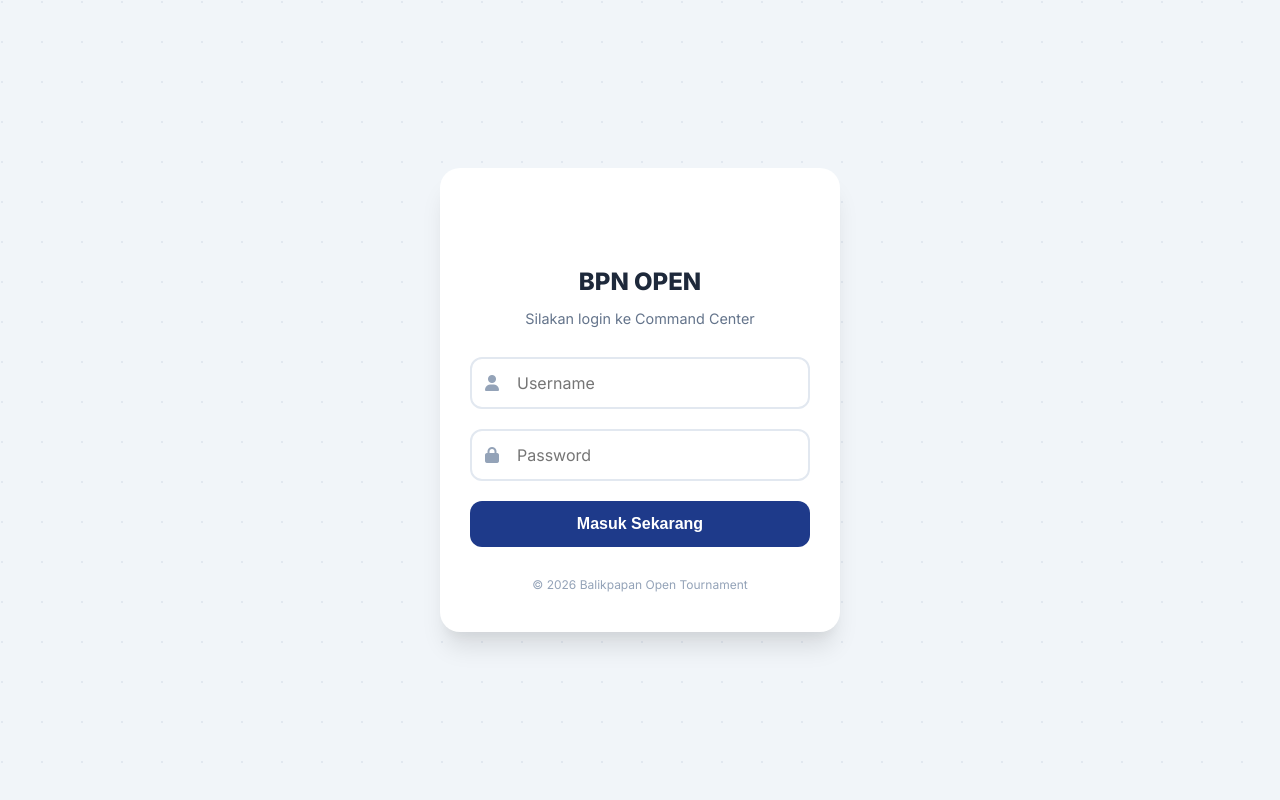
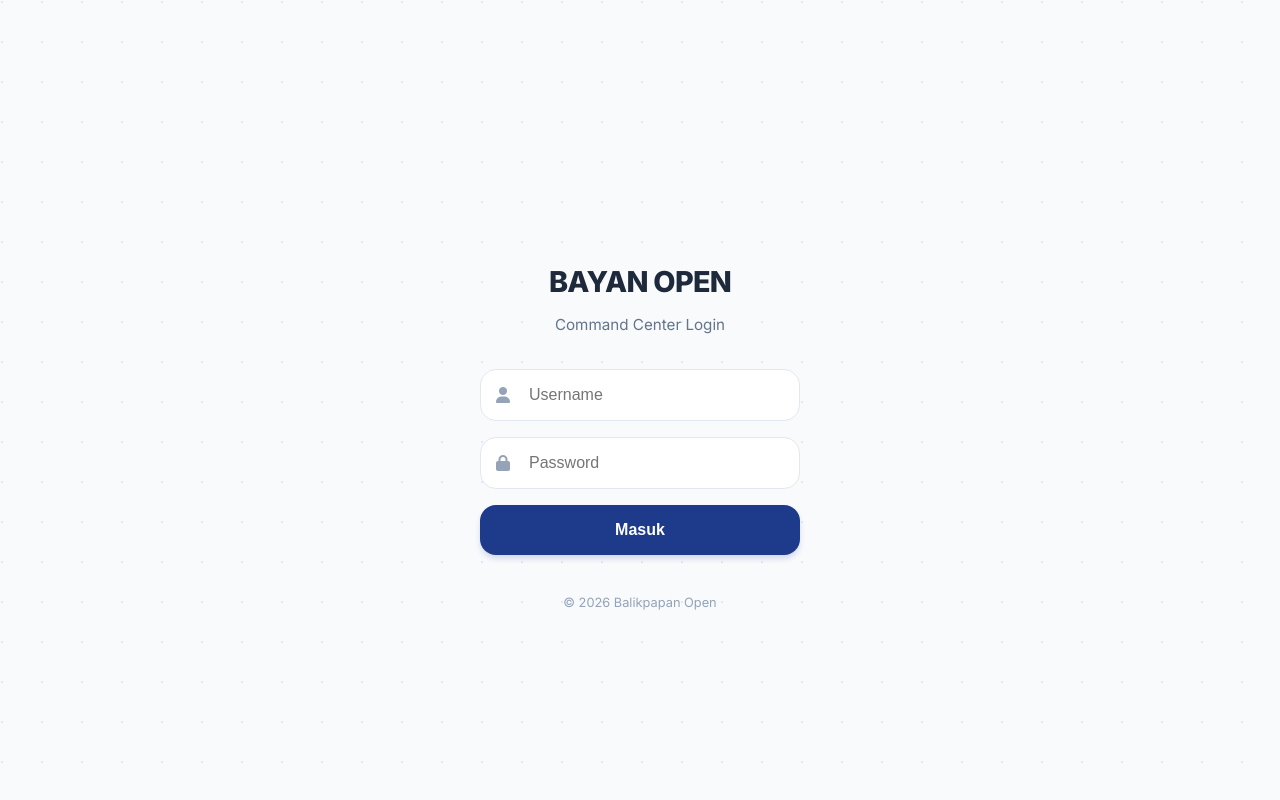
Before and after one commit to ICT-Bayan-Group/bagan-manager, a Flask app: page / in a window 1280 px wide. Run offline with Flask 3, Linux system fonts and the light colour scheme.

Commit message:
Perbaiki login

```diff
--- a/templates/login.html
+++ b/templates/login.html
@@ -11,7 +11,7 @@
         :root {
             --primary: #1e3a8a;
             --accent: #3b82f6;
-            --bg: #f1f5f9;
+            --bg: #f8fafc; /* Warna background lebih bersih */
             --text-main: #1e293b;
         }
 
@@ -20,8 +20,9 @@
         body {
             font-family: 'Inter', sans-serif;
             background: var(--bg);
+            /* Pola titik tetap dipertahankan agar tidak terlalu polos */
             background-image: radial-gradient(circle at 2px 2px, #e2e8f0 1px, transparent 0);
-            background-size: 40px 40px; /* Pola titik halus di background */
+            background-size: 40px 40px;
             margin: 0;
             display: flex;
             justify-content: center;
@@ -31,43 +32,45 @@
         }
 
         .login-card {
-            background: white;
+            background: transparent; /* KOTAK DIHAPUS */
             width: 100%;
-            max-width: 400px;
-            padding: 40px 30px;
-            border-radius: 20px;
-            box-shadow: 0 20px 25px -5px rgba(0, 0, 0, 0.1), 0 10px 10px -5px rgba(0, 0, 0, 0.04);
+            max-width: 360px; /* Sedikit lebih ramping */
+            padding: 20px;
+            box-shadow: none; /* BAYANGAN DIHAPUS */
             text-align: center;
         }
 
         .logo-area {
             color: var(--primary);
-            font-size: 2.5rem;
-            margin-bottom: 10px;
+            font-size: 3rem;
+            margin-bottom: 15px;
+            /* Memberikan sedikit efek glow pada logo karena tidak ada kotak */
+            text-shadow: 0 0 20px rgba(30, 58, 138, 0.1);
         }
 
         h2 {
             color: var(--text-main);
             font-weight: 800;
             margin: 0 0 8px 0;
-            font-size: 1.5rem;
+            font-size: 1.8rem;
+            letter-spacing: -0.025em;
         }
 
         p.subtitle {
             color: #64748b;
-            font-size: 0.9rem;
-            margin-bottom: 30px;
+            font-size: 0.95rem;
+            margin-bottom: 35px;
         }
 
         .input-group {
             position: relative;
-            margin-bottom: 20px;
+            margin-bottom: 16px;
             text-align: left;
         }
 
         .input-group i {
             position: absolute;
-            left: 15px;
+            left: 16px;
             top: 50%;
             transform: translateY(-50%);
             color: #94a3b8;
@@ -76,31 +79,28 @@
 
         input {
             width: 100%;
-            padding: 14px 15px 14px 45px;
-            border: 2px solid #e2e8f0;
-            border-radius: 12px;
+            padding: 16px 16px 16px 48px;
+            background: white; /* Input tetap putih agar kontras */
+            border: 1.5px solid #e2e8f0;
+            border-radius: 16px; /* Lebih bulat/rounded */
             font-size: 1rem;
-            font-family: inherit;
             transition: all 0.2s;
             outline: none;
         }
 
         input:focus {
             border-color: var(--accent);
-            box-shadow: 0 0 0 4px rgba(59, 130, 246, 0.1);
-        }
-
-        input:focus + i {
-            color: var(--accent);
+            background: white;
+            box-shadow: 0 10px 15px -3px rgba(59, 130, 246, 0.1);
         }
 
         button {
             width: 100%;
-            padding: 14px;
+            padding: 16px;
             background: var(--primary);
             color: white;
             border: none;
-            border-radius: 12px;
+            border-radius: 16px;
             font-size: 1rem;
             font-weight: 700;
             cursor: pointer;
@@ -108,51 +108,35 @@
             display: flex;
             justify-content: center;
             align-items: center;
-            gap: 10px;
-            margin-top: 10px;
+            gap: 12px;
+            margin-top: 12px;
+            box-shadow: 0 4px 6px -1px rgba(30, 58, 138, 0.2);
         }
 
         button:hover {
             background: #152a61;
-            transform: translateY(-1px);
-            box-shadow: 0 4px 12px rgba(30, 58, 138, 0.2);
-        }
-
-        button:active {
-            transform: translateY(0);
+            transform: translateY(-2px);
+            box-shadow: 0 10px 15px -3px rgba(30, 58, 138, 0.3);
         }
 
         #error-msg {
-            background: #fef2f2;
-            color: #dc2626;
-            padding: 10px;
-            border-radius: 8px;
+            background: #fee2e2;
+            color: #b91c1c;
+            padding: 12px;
+            border-radius: 12px;
             font-size: 0.85rem;
             font-weight: 600;
             margin-top: 20px;
-            display: none; /* Sembunyi jika tidak ada error */
-            border: 1px solid #fee2e2;
+            display: none;
+            border: 1px solid #fecaca;
         }
 
-        /* Footer Copyright */
         .footer {
-            margin-top: 30px;
-            font-size: 0.75rem;
+            margin-top: 40px;
+            font-size: 0.8rem;
             color: #94a3b8;
+            font-weight: 500;
         }
-
-        /* Animasi Loading pada Tombol */
-        .spinner {
-            width: 18px;
-            height: 18px;
-            border: 2px solid rgba(255,255,255,0.3);
-            border-top: 2px solid white;
-            border-radius: 50%;
-            animation: spin 0.8s linear infinite;
-            display: none;
-        }
-        @keyframes spin { 100% { transform: rotate(360deg); } }
-
     </style>
 </head>
 <body>
@@ -161,11 +145,11 @@
         <div class="logo-area">
             <i class="fas fa-shuttlecock"></i>
         </div>
-        <h2>BPN OPEN</h2>
-        <p class="subtitle">Silakan login ke Command Center</p>
+        <h2>BAYAN OPEN</h2>
+        <p class="subtitle">Command Center Login</p>
 
         <div class="input-group">
-            <input type="text" id="username" placeholder="Username" required>
+            <input type="text" id="username" placeholder="Username" required autocomplete="off">
             <i class="fas fa-user"></i>
         </div>
 
@@ -175,18 +159,23 @@
         </div>
 
         <button onclick="login()" id="login-btn">
-            <span id="btn-text">Masuk Sekarang</span>
-            <div class="spinner" id="btn-spinner"></div>
+            <span id="btn-text">Masuk</span>
+            <div class="spinner" id="btn-spinner" style="display:none; width:18px; height:18px; border:2px solid rgba(255,255,255,.3); border-top:2px solid white; border-radius:50%; animation:spin .8s linear infinite;"></div>
         </button>
 
         <p id="error-msg"></p>
 
         <div class="footer">
-            &copy; 2026 Balikpapan Open Tournament
+            &copy; 2026 Balikpapan Open
         </div>
     </div>
 
     <script>
+        // Animasi spin tetap diperlukan di CSS/JS
+        const style = document.createElement('style');
+        style.innerHTML = '@keyframes spin { 100% { transform: rotate(360deg); } }';
+        document.head.appendChild(style);
+
         async function login() {
             const user = document.getElementById('username').value;
             const pass = document.getElementById('password').value;
@@ -196,13 +185,12 @@
             const loginBtn = document.getElementById('login-btn');
 
             if (!user || !pass) {
-                showError("Username dan password wajib diisi!");
+                showError("Isi username & password!");
                 return;
             }
 
-            // Loading State
             loginBtn.disabled = true;
-            btnText.innerText = "Memproses...";
+            btnText.innerText = "Memverifikasi...";
             btnSpinner.style.display = "block";
             errorElement.style.display = "none";
 
@@ -217,13 +205,13 @@
                     window.location.href = '/admin';
                 } else {
                     const data = await res.json();
-                    showError(data.message || "Login gagal!");
+                    showError(data.message || "Akses ditolak!");
                 }
             } catch (err) {
-                showError("Gagal terhubung ke server.");
+                showError("Server tidak merespon.");
             } finally {
                 loginBtn.disabled = false;
-                btnText.innerText = "Masuk Sekarang";
+                btnText.innerText = "Masuk";
                 btnSpinner.style.display = "none";
             }
         }
@@ -234,12 +222,7 @@
             errorElement.style.display = "block";
         }
 
-        // Jalankan login saat tekan tombol "Enter" di keyboard
-        document.addEventListener('keypress', function (e) {
-            if (e.key === 'Enter') {
-                login();
-            }
-        });
+        document.addEventListener('keypress', (e) => { if (e.key === 'Enter') login(); });
     </script>
 </body>
 </html>
```
